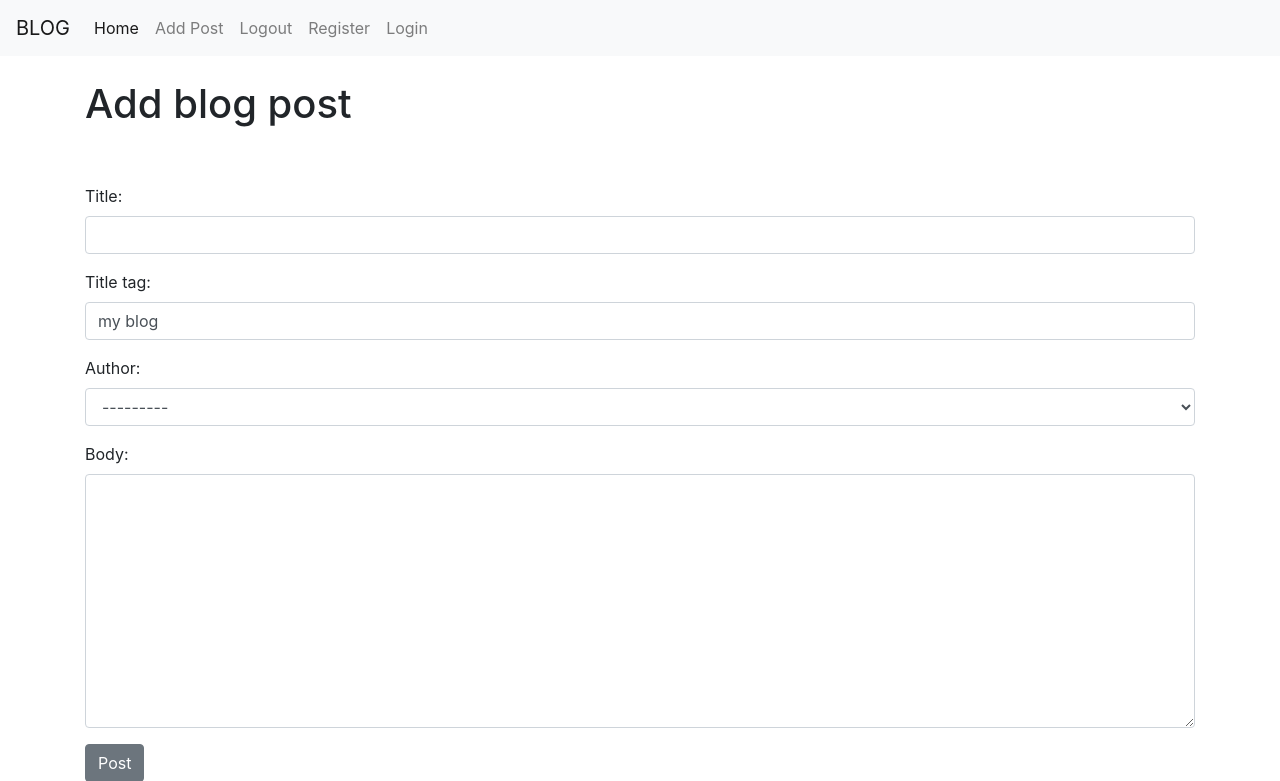
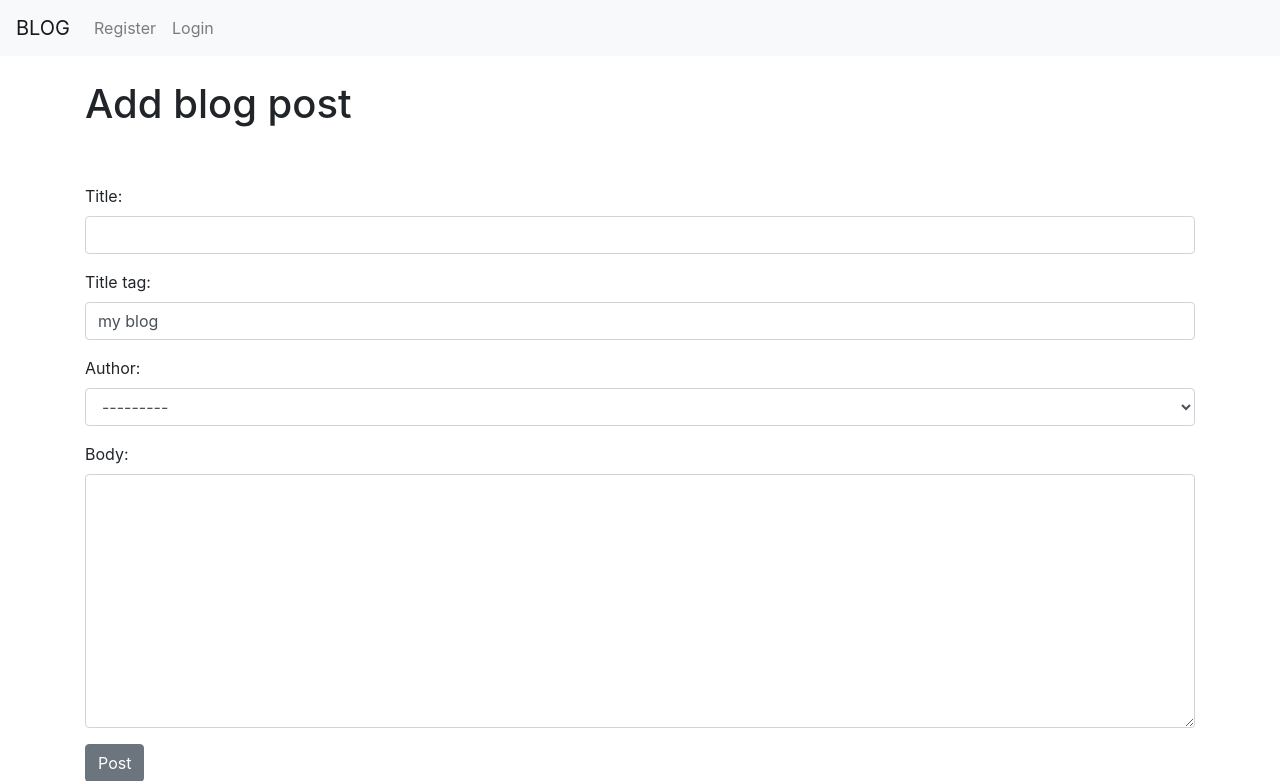
Before and after one commit to Sesethu97/Blogging, a Django app: page /add_post/ in a window 1280 px wide. Shown: the top 781 px of the page. Run offline with Django 4.2, Linux system fonts and the light colour scheme; data comes from the database, SQL or seed files in the repository.

Commit message:
updated base.html

```diff
--- a/blog/startblog/templates/base.html
+++ b/blog/startblog/templates/base.html
@@ -24,10 +24,7 @@
 
         <div class="collapse navbar-collapse" id="navbarSupportedContent">
           <ul class="navbar-nav mr-auto">
-
-
-            <li class="nav-item active">
-              <a class="nav-link" href="#">Home <span class="sr-only">(current)</span></a>
+            {% if user.is_authenticated %}
               </li>
                 <li class="nav-item">
                   <a class="nav-link" href="{% url 'blog:add_post' %}">Add Post</a>
@@ -35,6 +32,7 @@
                 <li class="nav-item">
                   <a class="nav-link" href="{% url 'logout' %}">Logout</a>
                 </li>
+            {% else %}
 
 
               <li class="nav-item">
@@ -43,6 +41,7 @@
               <li class="nav-item">
                 <a class="nav-link" href="{% url 'login' %}">Login</a>
               </li>
+            {% endif %}
 
           </ul>
 
```
Lines whose indentation alone changed are shown as unchanged.
